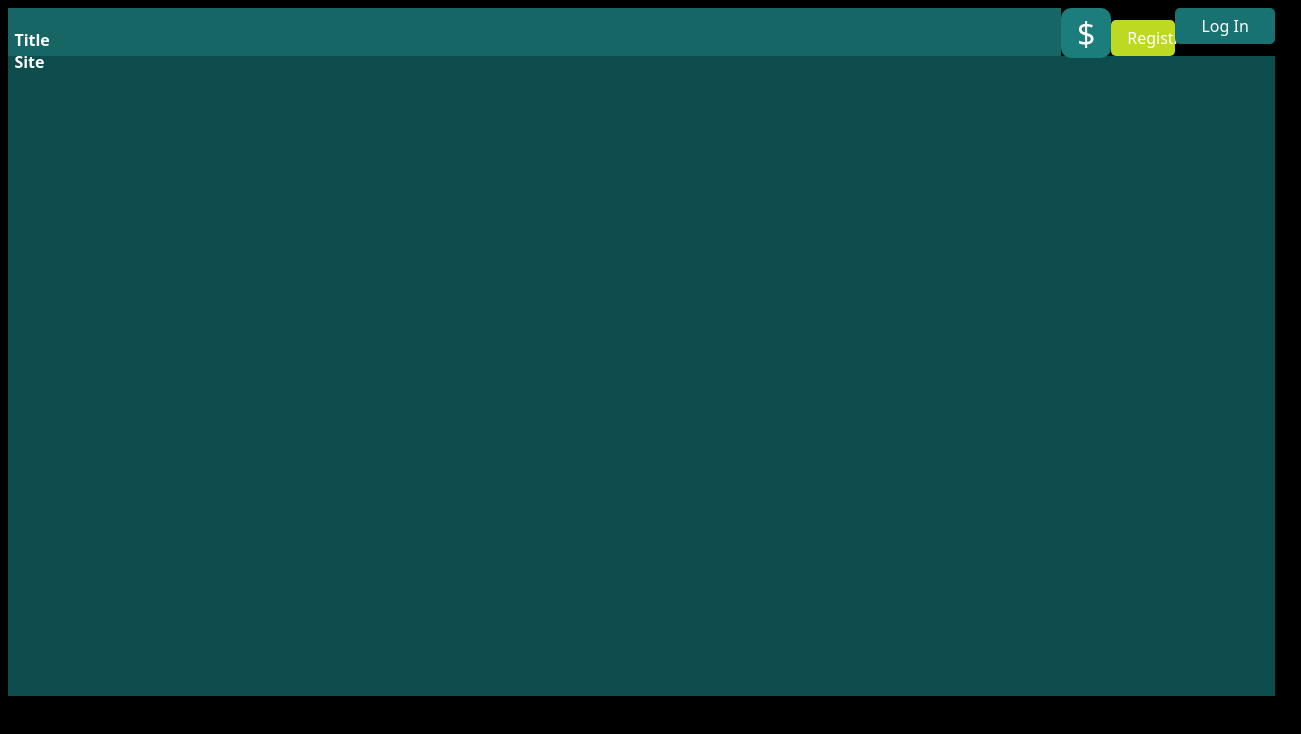
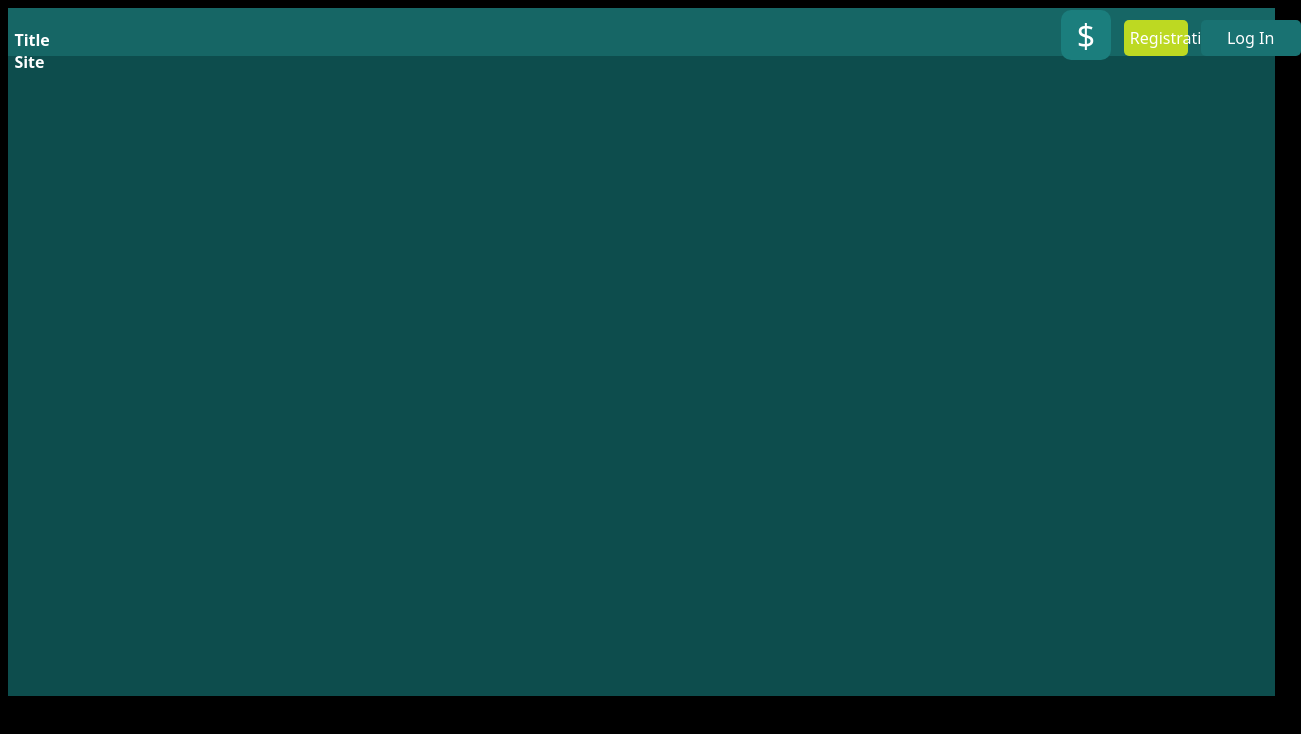
Before and after one commit to LouisWackenier/Payment-Process, a React (Vite) app: page / in a window 1280 px wide. Shown: the top 734 px of the page, 1301 px wide, since content can reach past the window. Built offline with nearby package versions, Linux system fonts and the light colour scheme.

Commit message:
Navbar issue

```diff
--- a/src/components/Navbar.jsx
+++ b/src/components/Navbar.jsx
@@ -17,6 +17,7 @@ const Title = styled.h4`
 `;
 
 const DepositButton = styled.button`
+    margin-top: 2px;
     border: transparent;
     border-radius: 10px;
     background-color: #1B7E7D;
@@ -33,11 +34,13 @@ const RegistrationButton = styled.button`
     width: 5vw;
     border-radius: 5px;
     border: transparent;
+    margin-left: 1vw;
+    margin-right: 1vw;
 
     padding-top: 7px;
     padding-bottom: 7px;
-    padding-left: 16px;
-    padding-right: 16px;
+    padding-left: 6px;
+    padding-right: 18px;
     transition: background-color 1s;
 
     &:hover {
@@ -46,6 +49,7 @@ const RegistrationButton = styled.button`
 `;
 
 const LogInButton = styled.button`
+    margin-top: 12px;
     background-color: #197272;
     font-size: 1rem;
     width: 100px;
@@ -67,6 +71,7 @@ const ButtonContainer = styled.div`
     display: flex;
     text-align: right;
     margin-left: 79vw;
+    background-color: transparent;
 `;
 
 const Navbar = () => {
```
